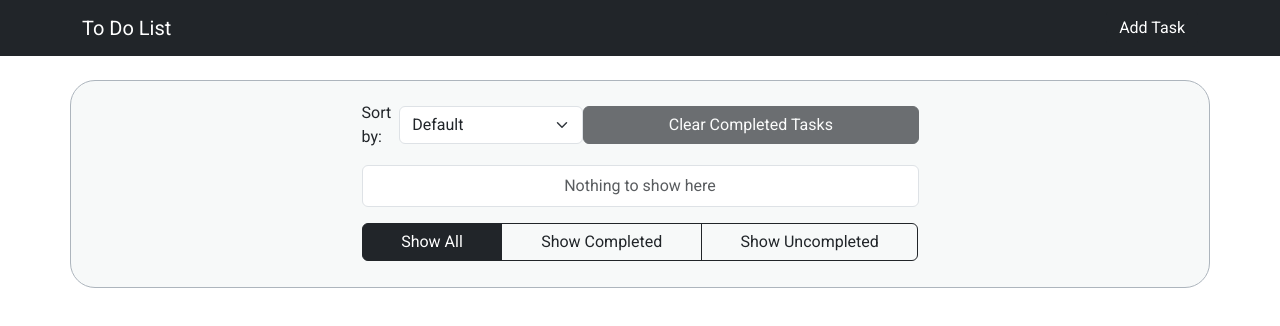
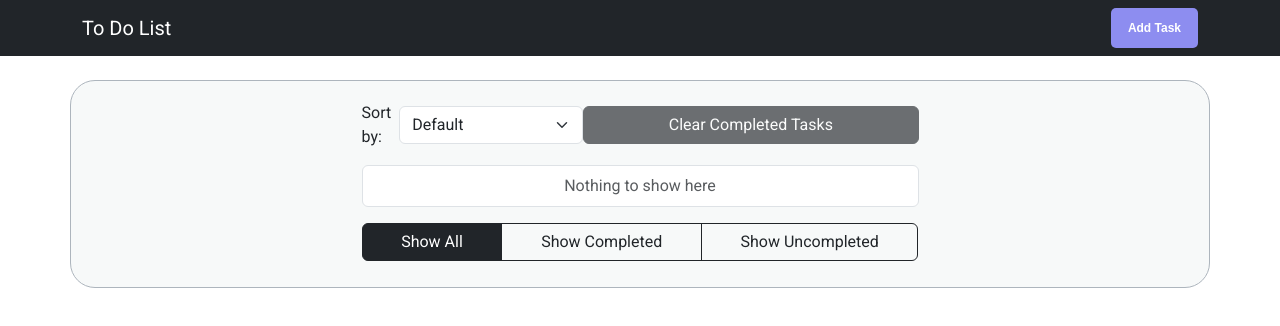
Before and after one commit to Jack-Vu/Jack-todo-list, a React (Create React App) app: page / in a window 1280 px wide. Shown: the top 326 px of the page. Built offline with nearby package versions, Linux system fonts and the light colour scheme.

Commit message:
change add task button

```diff
--- a/src/components/AddTask.jsx
+++ b/src/components/AddTask.jsx
@@ -10,7 +10,7 @@ const AddTask = () => {
         id="task-input"
         data-bs-toggle="modal"
         data-bs-target={`#${ADD_TASK_MODAL_ID}`}>
-        Add Task
+        <span>Add Task</span>
       </button>
       <AddTaskModal />
     </>
--- a/src/index.css
+++ b/src/index.css
@@ -65,7 +65,7 @@ body {
 }
 .cyberpunk-checkbox {
   appearance: none;
-  border: 1px solid #03001C;
+  border: 1px solid #03001c;
   border-radius: 3px;
 
   background-color: transparent;
@@ -77,7 +77,7 @@ body {
 
 .cyberpunk-checkbox:before {
   content: "";
-  background-color: #03001C;
+  background-color: #03001c;
   display: block;
   position: absolute;
   top: 50%;
@@ -91,6 +91,53 @@ body {
 
 .cyberpunk-checkbox:checked:before {
   transform: translate(-50%, -50%) scale(1);
+}
+
+#task-input {
+  position: relative;
+  display: flex;
+  justify-content: center;
+  align-items: center;
+  border-radius: 5px;
+  background: #8d8df0;
+  font-family: "Montserrat", sans-serif;
+  overflow: hidden;
+  cursor: pointer;
+  border: none;
+}
+
+#task-input:after {
+  content: " ";
+  width: 0%;
+  height: 100%;
+  background: #d1d1f9;
+  position: absolute;
+  transition: all 0.4s ease-in-out;
+  right: 0;
+}
+
+#task-input:hover::after {
+  right: auto;
+  left: 0;
+  width: 100%;
+  height: 100%;
+}
+
+#task-input span {
+  text-align: center;
+  text-decoration: none;
+  width: 100%;
+  padding: 5px;
+  color: #fff;
+  font-size: 12px;
+  font-weight: 700;
+  z-index: 20;
+  transition: all 0.3s ease-in-out;
+}
+
+#task-input:hover span {
+  color: black;
+  animation: scaleUp 0.3s ease-in-out;
 }
 
 @media (min-width: 370px) {
```
